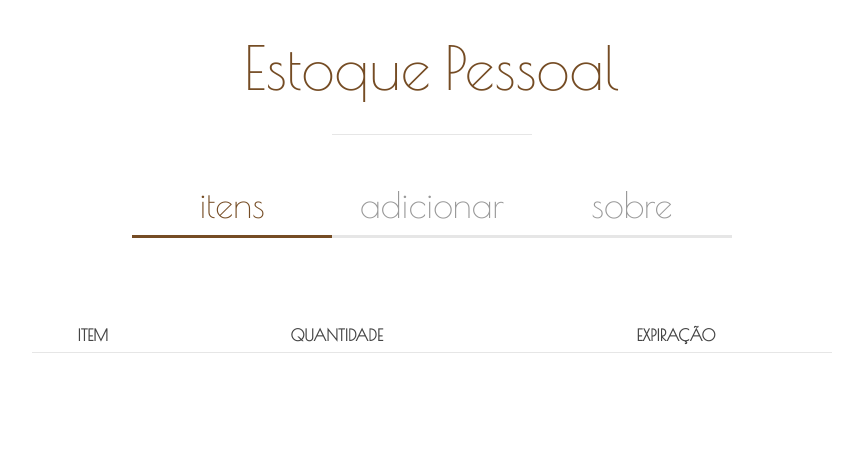
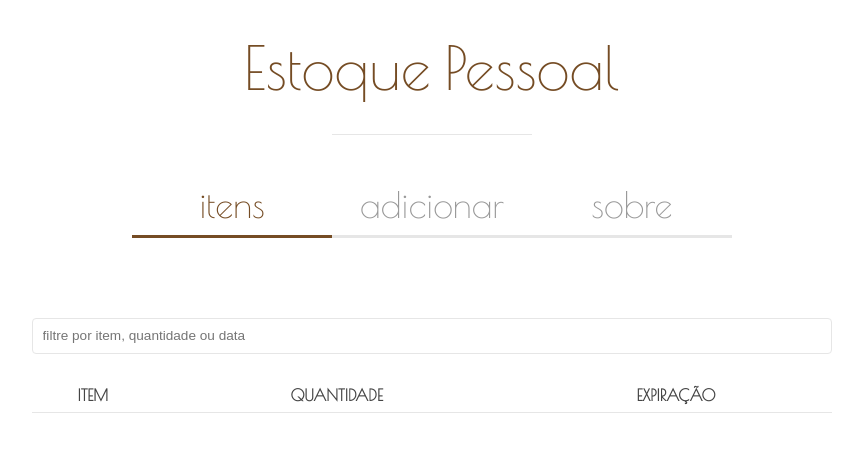
Before and after one commit to bielslima/vuejs-estoque-pessoal, a Vue app: page /#/ in a window 1280 px wide. Shown: the top 452 px of the page, without its empty margins (208-1071 px from the left). Built offline with nearby package versions, Linux system fonts and the light colour scheme.

Commit message:
Criado componente FilterList.

```diff
--- /dev/null
+++ b/src/components/FilterList.vue
@@ -0,0 +1,40 @@
+<template>
+  <div>
+    <div class="form" role="form">
+      <input class="form__input" type="text" placeholder="filtre por item, quantidade ou data" v-model="search">
+    </div>
+  </div>
+</template>
+
+<script>
+export default {
+  data () {
+    return {
+      search: ''
+    }
+  }
+}
+</script>
+
+<style lang="scss" scoped>
+@import '../assets/styles/vars.scss';
+
+.form {
+  margin-bottom: 1.5rem;
+
+  &__input {
+    width: 100%;
+    font-size: 0.85rem;
+    padding: 0.6rem;
+    border: 1px solid lighten($gray, 30%);
+    border-radius: 4px;
+    transition: all 0.4s ease-in-out;
+
+    &:hover,
+    &:focus {
+      border-color: lighten($gray, 20%);
+      box-shadow: 0 10px 15px $light-gray;
+    }
+  }
+}
+</style>
--- a/src/components/List.vue
+++ b/src/components/List.vue
@@ -1,5 +1,6 @@
 <template>
   <div>
+    <filter-list />
     <table class="data-table">
       <thead class="data-table__header">
         <tr>
@@ -35,10 +36,11 @@
 <script>
 import AmountCounter from './AmountCounter'
 import ExpirationDate from './ExpirationDate'
+import FilterList from './FilterList'
 
 export default {
   components: {
-    AmountCounter, ExpirationDate
+    AmountCounter, ExpirationDate, FilterList
   },
 
   data () {
```
Also changed, not shown: 1 other file (tests, documents, lock files or other folders).
